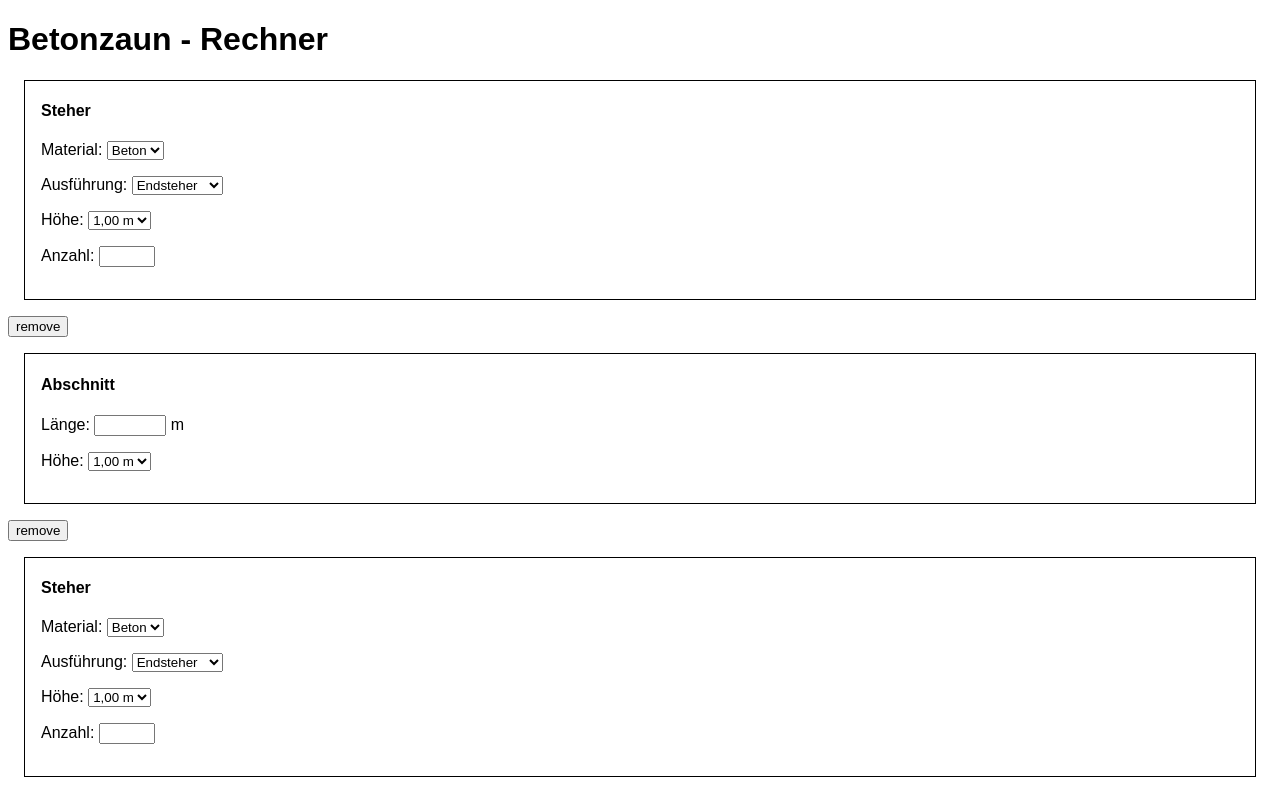
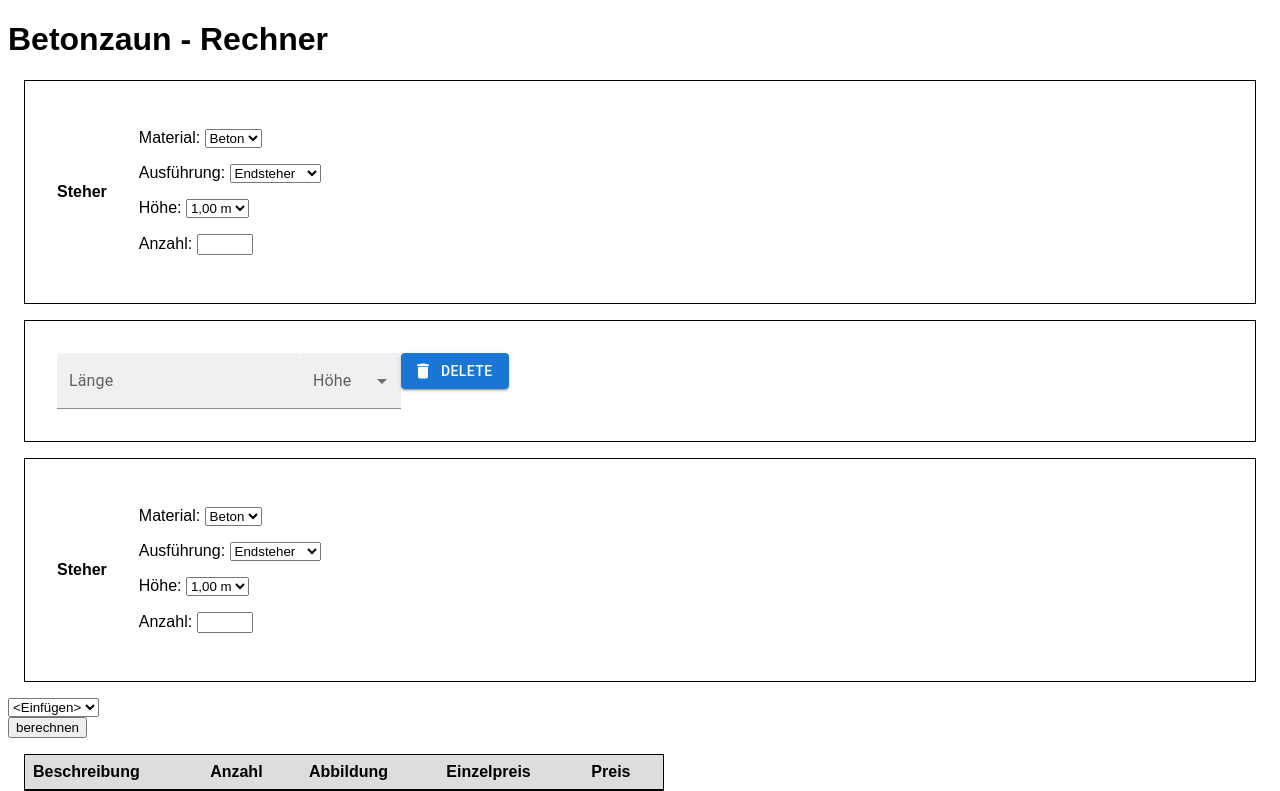
Before and after one commit to MorfMichael/betonzaun, a React (Vite) app: page / in a window 1280 px wide. Shown: the top 791 px of the page. Built offline with nearby package versions, Linux system fonts and the light colour scheme.

Commit message:
react mui added

```diff
--- a/package.json
+++ b/package.json
@@ -10,11 +10,15 @@
   "author": "",
   "license": "ISC",
   "dependencies": {
-    "parcel": "^2.7.0",
+    "@emotion/react": "^11.10.4",
+    "@emotion/styled": "^11.10.4",
+    "@mui/icons-material": "^5.10.3",
+    "@mui/material": "^5.10.5",
     "react": "^18.2.0",
     "react-dom": "^18.2.0"
   },
   "devDependencies": {
+    "parcel": "^2.7.0",
     "process": "^0.11.10"
   }
 }
--- a/src/App.jsx
+++ b/src/App.jsx
@@ -67,10 +67,9 @@ const App = () => {
 						{
 							{
 								Pillar: <Pillar changed={update} section={section} products={Products} />,
-								Section: <Section changed={update} section={section} products={Products} />,
+								Section: <Section changed={update} section={section} products={Products} remove={removeSection} />,
 							}[section.type]
 						}
-						<button onClick={removeSection(section.id)}>remove</button>
 					</div>
 				)
 			}
--- a/src/components/Section.jsx
+++ b/src/components/Section.jsx
@@ -1,3 +1,5 @@
+import { TextField, FormControl, InputAdornment, Select, MenuItem, Button } from "@mui/material";
+import DeleteIcon from '@mui/icons-material/Delete';
 import { useState, useCallback, useEffect } from "react";
 
 const calculatePlates = (height, length) => {
@@ -15,7 +17,7 @@ const calculatePlates = (height, length) => {
 	return { plate50, plate25, pillars };
 }
 
-const Section = ({ changed, section, products }) => {
+const Section = ({ changed, section, products, remove }) => {
 
 	const calculate = useCallback(event => {
 		event.preventDefault();
@@ -40,25 +42,31 @@ const Section = ({ changed, section, products }) => {
 
 	return (
 		<div className="section">
-			<h4>Abschnitt</h4>
-			<form onChange={calculate} method="POST">
-				<p>
-					<label htmlFor="length">Länge: </label>
-					<input type="number" id="length" name="length" min=".5" max="50" step=".1" /> m
-				</p>
-				<p>
-					<label htmlFor="height">Höhe: </label>
-					<select id="height" name="height">
-						<option value="100">1,00 m</option>
-						<option value="125">1,25 m</option>
-						<option value="150">1,50 m</option>
-						<option value="175">1,75 m</option>
-						<option value="200">2,00 m</option>
-						<option value="225">2,25 m</option>
-						<option value="250">2,50 m</option>
-					</select>
-				</p>
+			<form onSubmit={calculate} method="POST">
+				<TextField
+					id="length" type="number" variant="filled"
+					label="L&auml;nge"
+					name="length" min=".5" max="200" step=".1"
+					endAdornment={<InputAdornment position="end">m</InputAdornment>} />
+
+				<TextField
+					id="height" name="height" select style={{ width: "100px" }}
+					variant="filled" label="H&ouml;he">
+					<MenuItem value={100}>1,00 m</MenuItem>
+					<MenuItem value={125}>1,25 m</MenuItem>
+					<MenuItem value={150}>1,50 m</MenuItem>
+					<MenuItem value={175}>1,75 m</MenuItem>
+					<MenuItem value={200}>2,00 m</MenuItem>
+					<MenuItem value={225}>2,25 m</MenuItem>
+					<MenuItem value={250}>2,50 m</MenuItem>
+				</TextField>
+
+				<Button variant="contained" startIcon={<DeleteIcon />} onClick={remove(section.id)}>
+					Delete
+				</Button>
 			</form>
+
+
 		</div>
 	);
 }
--- a/src/index.css
+++ b/src/index.css
@@ -25,10 +25,15 @@ table tr:nth-child(odd) {
 }
 
 .section {
+    display: flex;
+    align-items: center;
     border: 1px solid black;
     margin: 1rem;
     padding: 1rem;
-    padding-top: 0;
+}
+
+.section > * {
+    margin: 1rem;
 }
 
 .error {
```
Also changed, not shown: 5 other files (tests, documents, lock files or other folders).
